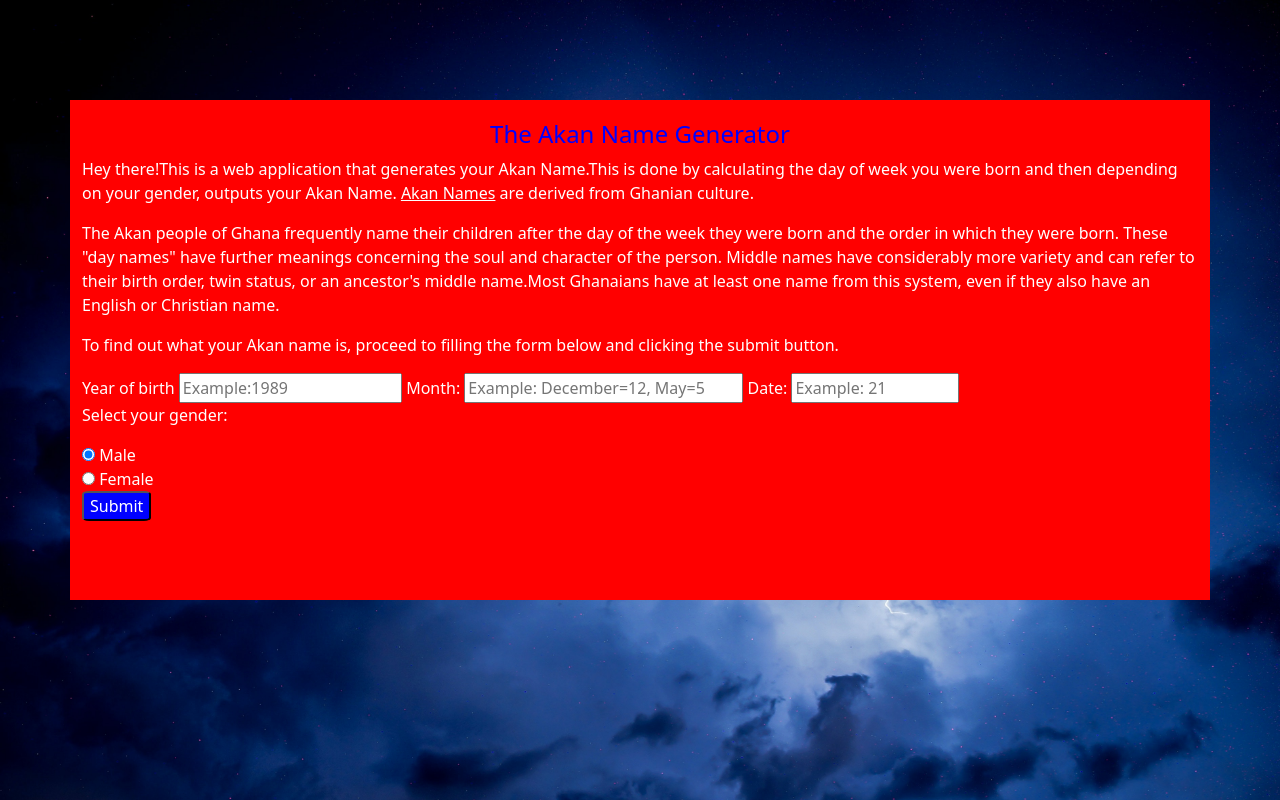
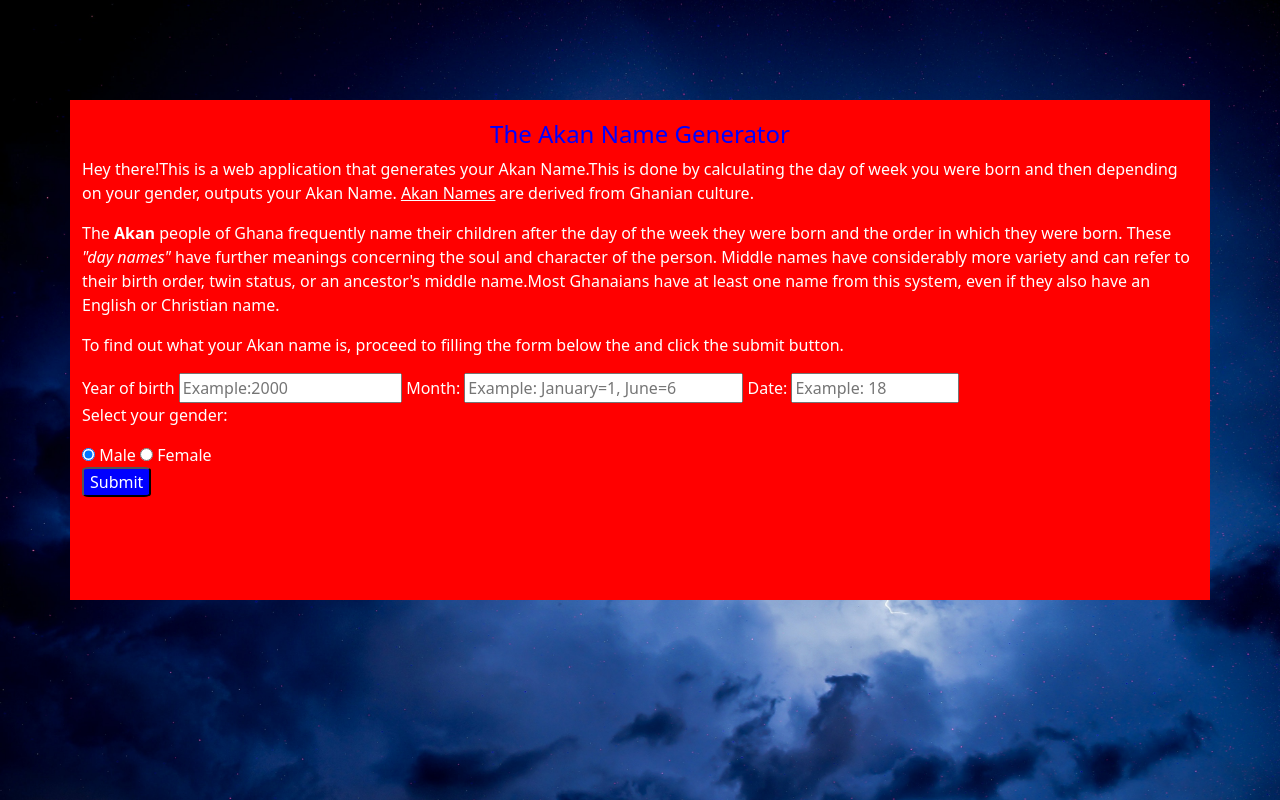
Before and after one commit to updhull/Akan_Name_Generator, a plain HTML site: page index.html in a window 1280 px wide. Drawn offline with nearby package versions, Linux system fonts and the light colour scheme.

Commit message:
This will make some changes in the body

```diff
--- a/index.html
+++ b/index.html
@@ -7,40 +7,42 @@
     <title>Document</title>
     <link rel="stylesheet" href="CSS/style.css">
     <link rel="stylesheet" href="CSS/bootstrap.min.css">
+    <link rel="stylesheet" href="CSS/bootstrap.rtl.min.css">
+    <script src="/JS/main.js"></script>
 
 </head>
 <body>
     <div class="container">
-
         <div class="paragraphs">
             <h4>The Akan Name Generator</h4>
             <p>Hey there!This is a web application that generates your Akan Name.This is done by calculating the day of week you were born and then depending on your gender, outputs your Akan Name. <a href="https://en.wikipedia.org/wiki/Akan_names" target="_blank">Akan Names</a> are derived from Ghanian culture.
             </p>
-            <p>The Akan people of Ghana frequently name their children after the day of the week they were born and the order in which they were born. These "day names" have further meanings concerning the soul and character of the person. Middle names have considerably more variety and can refer to their birth order, twin status, or an ancestor's middle name.Most Ghanaians have at least one name from this system, even if they also have an English or Christian name.</p>
-            <p>To find out what your Akan name is, proceed to filling the form below and clicking the submit button.</p>
+            <p>The <strong>Akan</strong> people of Ghana frequently name their children after the day of the week they were born and the order in which they were born. These <em>"day names"</em> have further meanings concerning the soul and character of the person. Middle names have considerably more variety and can refer to their birth order, twin status, or an ancestor's middle name.Most Ghanaians have at least one name from this system, even if they also have an English or Christian name.</p>
+            <p>To find out what your Akan name is, proceed to filling the form below the and click the submit button.</p>
         </div>
+
          <!-- Adding Forms -->
         <div class="forms">
-             <form action="">
+             <form action="" onsubmit="findDay()">
                 <label for="year ">Year of birth</label>
-                <input type="number" id="year" name="year" min="1900" max="2020" required placeholder="Example:1989">
+                <input type="number" id="year" name="year" min="1900" max="2020" required placeholder="Example:2000">
 
                 <label for="month">Month:</label>
-                <input type="number" id="month" min="1" max="12" required placeholder="Example: December=12, May=5" >
+                <input type="number" id="month" min="1" max="12" required placeholder="Example: January=1, June=6" >
 
                 <label for="date ">Date:</label>
-                <input type="number" id="date" name="date" min="1" max="31" required placeholder="Example: 21">
+                <input type="number" id="date" name="date" min="1" max="31" required placeholder="Example: 18">
 
             </form>
         </div>
-        <p>Select your gender: <br></p>
+        <p class="gender">Select your gender: <br></p>
         <div class="radio">
             <label>
               <input type="radio" name="gender" value="Male" checked>
               Male
             </label>
-        </div>
-        <div class="radio">
+
+
             <label>
               <input type="radio" name="gender" value="Female">
               Female
@@ -51,6 +53,6 @@
 
 
     </div>
-    <script src="/JS/main.js"></script>
+
 </body>
 </html>
```
